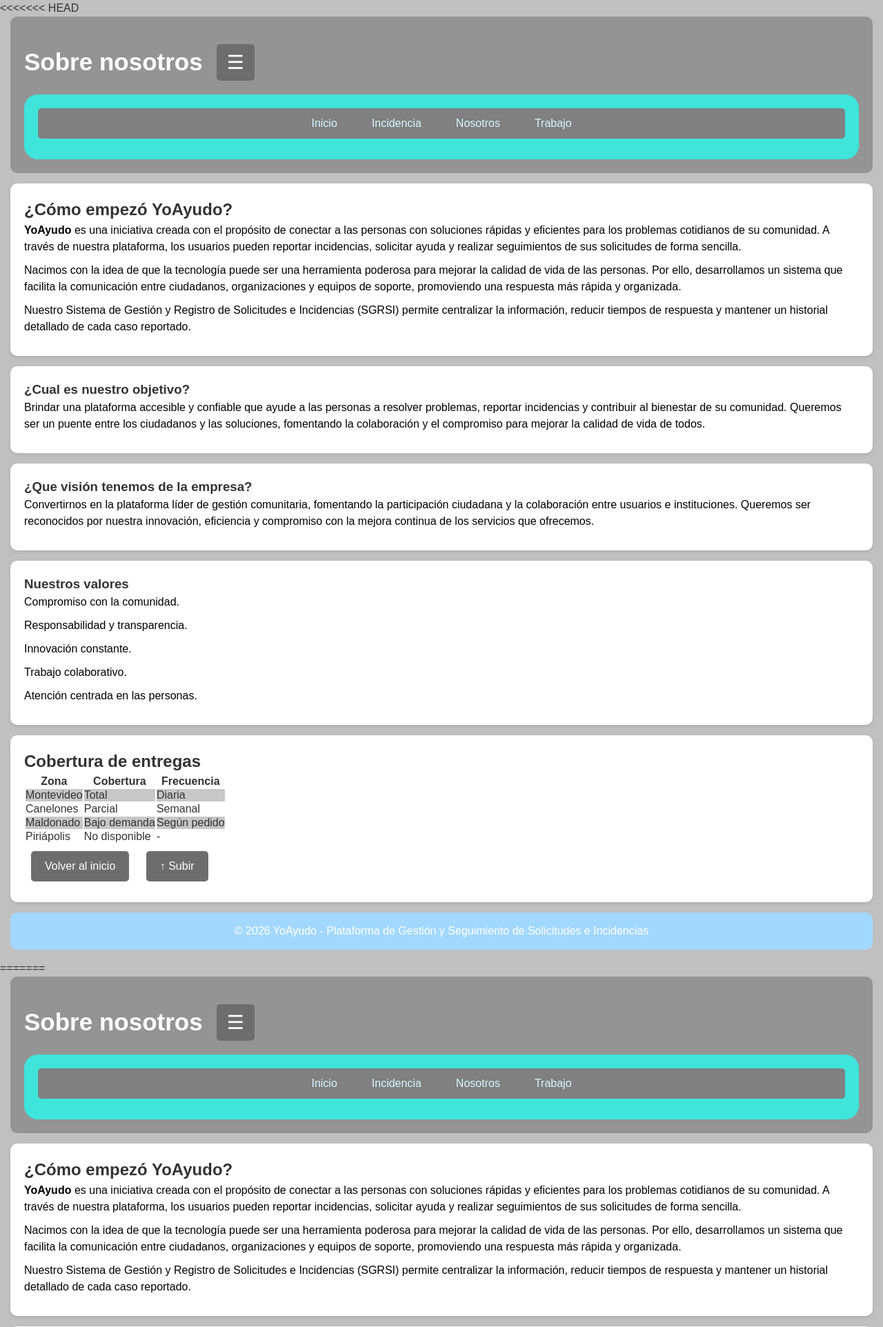
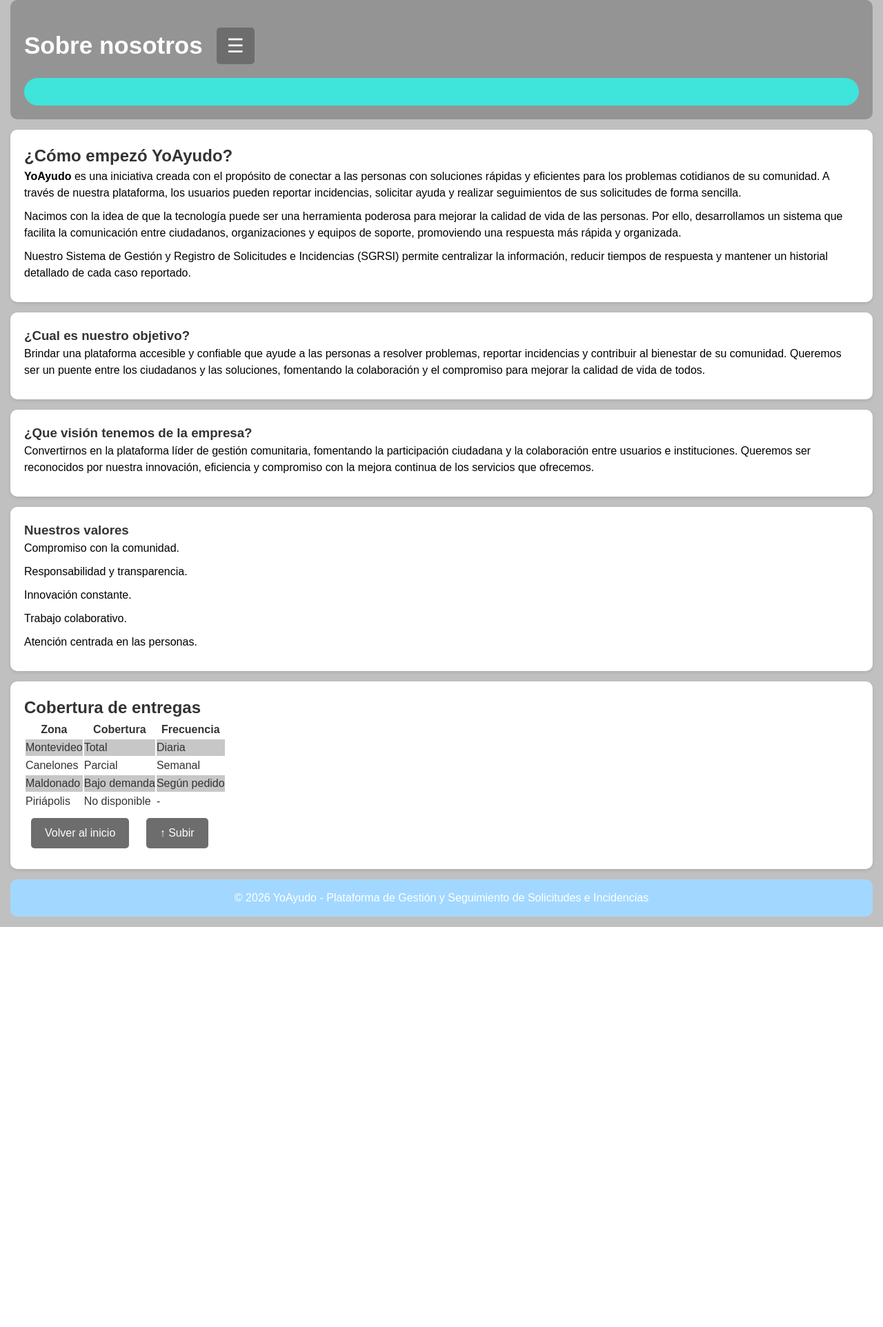
Before and after one commit to Bruno-Correa083/proyecto-incidencias-personal, a PHP site: page /nosotros.html in a window 1280 px wide. Shown: the top 1924 px of the page at 69% size. After the commit the page ends 1344 px from the top, so only its background shows below. Run offline with PHP 8.4, Linux system fonts and the light colour scheme.

Commit message:
version 1.0.0

```diff
--- a/assets/style/style.css
+++ b/assets/style/style.css
@@ -56,7 +56,6 @@ nav{
     background-color: #69bdf1;
     padding: 20px;
     border-radius: 20px;
-    text-align: center;
 }
 
 .nav-container{
@@ -66,83 +65,11 @@ nav{
     flex-wrap: wrap;
 }
 
-.logo{
-
-    justify-content: space-between;
-    align-items: center;
-    width: 100%;
-}
-
-.menu{
-    display: none;
-    list-style: none;
-    gap: 20px;
-    width: 100%;
-    background-color: grey;
-    border-radius: 5px;
-    padding: 10px;
-    text-align: center;
-}
-
-.menu.abierto{
-    display: flex;
-    justify-content: center;
-}
-
-.menu li{
-    margin: 0;
-}
-
-.menu li a{
-    justify-content: space-between;
-    flex-wrap: wrap;
-}
-
-nav {
-    background-color: #3fe4db;
+nav .logo{
+    background-color: #217ab2;
     padding: 20px;
     border-radius: 20px;
 
-}
-nav .logo{
-    background-color: #69bdf1;
-    padding: 20px;
-    border-radius: 20px;
-    justify-content: center;
-
-}
-
-.menu {
-    list-style: none;
-
-    display: flex;
-    justify-content: center;
-    align-items: center;
-    gap: 20px;
-
-    padding: 0;
-}
-
-.menu li a {
-    color: rgb(213, 248, 255);
-    text-decoration: none;
-    font-size: 16px;
-    padding: 10px 15px;
-    border-radius: 5px;
-    transition: all 0.3s ease;
-    display: block;
-}
-
-.menu li a:hover{
-    background-color: #50e8ff;
-    color: rgb(88, 138, 255);
-    transform: translateY(-2px);
-    transition: 0.3s;
-}
-
-.menu li a:hover {
-    background-color: #50e8ff;
-    color: rgb(88, 138, 255);
 }
 
 .login-form{
@@ -351,102 +281,117 @@ label {
     max-width: 400px;
 }
 
+.NavegaMenu{
+    width:100%;
+    background-color:#3fe4db;
+    padding:20px;
+    border-radius:20px;
+    display:center;
+}
 
-.btnMenu, .btnformularioAltaUsuario, .btncerrarAltaUsuario{
-    display: none;
+.menu{
+    display:none;
+    flex-direction:column;
+    width:100%;
+    background:#6d6d6d;
+    color:white;
+    padding:20px;
+}
+.menu li{
+    margin:0;
+}
+
+.menu li a{
+    color:rgb(213,248,255);
+    text-decoration:none;
+    font-size:16px;
+    padding:10px 15px;
+    border-radius:5px;
+    display:block;
+    transition:0.3s;
+}
+
+.menu li a:hover{
+    background-color:#50e8ff;
+    color:rgb(88,138,255);
 }
 
 .btnMenu{
-    display: block;
-    font-size: 28px;
-    background: #6d6d6d;
-    border: none;
-    color: white;
-    cursor: pointer;
-
-    padding: 10px 15px;
-    border-radius: 5px;
-
+    display:block;
+    font-size:28px;
+    background:#6d6d6d;
+    color:white;
+    border:none;
+    cursor:pointer;
+    padding:10px 15px;
+    border-radius:5px;
 }
 
-.NavegaMenu{
-    display: flex;
-    flex-direction: column;
-    width: 100%;
-}
+.menu.abierto{
 
+        display:flex;
+
+    }
 @media (max-width:576px){
 
     body{
         font-size: 14px;
     }
 
-    header{
-        flex-direction: column;
-        gap: 15px;
-        background-color: #8899a5;
-        color: white;
-        font-size: 18px;
-        padding: 20px;
-        border-radius: 10px;
-        margin: 0 15px;
-        display: flex;
-        align-items: center;
-        flex-wrap: wrap;
+     header{
+        flex-direction:column;
     }
 
     .btnMenu{
-        display: block;
-        width: 100%;
-        text-align: right;
+        display:block;
+        background:#6d6d6d;
+        color:white;
     }
-
-    .NavegaMenu, .btnformularioAltaUsuario, .btncerrarAltaUsuario{
-        display: flex;
-        display: none;
-        width: 100%;
-        flex-direction: column;
-    }
-
     .menu{
-        display: none;
-        flex-direction: column;
-        width: 100%;
-        gap: 10px;
-        margin-top: 10px;
+        display:none;
+        flex-direction:column;
+        width:100%;
+        background:#6d6d6d;
+        color:white;
+        padding:20px;
     }
 
     .menu.abierto{
-        display: flex;
-        justify-content: center;
-        flex-direction: column;
-        width: 100%;
-        gap: 10px;
+
+        display:flex;
+
     }
 
     .menu li{
         width: 100%;
-        text-align: center;
+        margin:0;
     }
 
     .menu li a{
-        display: block;
         width: 100%;
-        padding: 10px;
     }
-
     label{
         width: 100%;
     }
 
-    img{
-        width: 100%;
-        height: auto;
-    }
-    .logo{
-    flex-direction: row;
-    width: 100%;
-    }
+.logo{
+    width:100%;
+    display:flex;
+    justify-content:center;
+    align-items:center;
+    flex-direction:column;
+    text-align:center;
+}
+
+
+
+.imagenLogo{
+    max-width:250px
+}
+
+.slogan{
+    font-size:18px;
+}
 
     .imagenLogo{
     max-width: 200px;
--- a/index.html
+++ b/index.html
@@ -8,9 +8,7 @@
 <body id="Sube">
 <header>
             <h1>SGRSI</h1>
-             <button type="button" id="btnMenu" class="btnMenu" aria-label="Abrir menú">
-                ☰
-            </button>
+           <button type="button" id="btnMenu" class="btnMenu">☰</button>
 <nav class="NavegaMenu">
 <ul class="menu" id="menu">
 <li><a href="index.html">Inicio</a></li>
--- a/nosotros.html
+++ b/nosotros.html
@@ -1,4 +1,3 @@
-<<<<<<< HEAD
 <!DOCTYPE html>
 <html lang="es">
 <head>
@@ -11,9 +10,7 @@
 
 <header>
     <h1>Sobre nosotros</h1>
-   <button type="button" id="btnMenu" class="btnMenu" aria-label="Abrir menú">
-                ☰
-            </button>
+    <button type="button" id="btnMenu" class="btnMenu">☰</button>
 <nav class="NavegaMenu">
 <ul class="menu" id="menu">
 <li><a href="index.html">Inicio</a></li>
@@ -115,122 +112,4 @@
 </footer>
 <script src="JS/administrador.js"></script>
 </body>
-=======
-<!DOCTYPE html>
-<html lang="es">
-<head>
-    <meta charset="UTF-8">
-    <title>Sobre nosotros</title>
-    <link rel="stylesheet" href="assets/style/style.css">
-</head>
-
-<body id="Sube">
-
-<header>
-    <h1>Sobre nosotros</h1>
-   <button type="button" id="btnMenu" class="btnMenu" aria-label="Abrir menú">
-                ☰
-            </button>
-    <nav class="NavegaMenu">
-    <ul class="menu" id="menu">
-        <li><a href="index.html">Inicio</a></li>
-        <li><a href="incidencia.html">Incidencia</a></li>
-        <li><a href="nosotros.html">Nosotros</a></li>
-        <li><a href="trabajo.html">Trabajo</a></li>
-    </ul>
-    </nav>
-</header>
-
-<section>
-<h2>¿Cómo empezó YoAyudo?</h2>
-
-<p>
-    <strong>YoAyudo</strong> es una iniciativa creada con el propósito de conectar a las personas con soluciones rápidas y eficientes para los problemas cotidianos
-     de su comunidad. A través de nuestra plataforma, los usuarios pueden reportar incidencias, solicitar ayuda y realizar seguimientos de sus solicitudes de forma sencilla.
-</p>
-
-<p>
-    Nacimos con la idea de que la tecnología puede ser una herramienta poderosa para mejorar la calidad de vida de las personas.
-     Por ello, desarrollamos un sistema que facilita la comunicación entre ciudadanos, organizaciones y equipos de soporte, promoviendo una respuesta más rápida y organizada.
-</p>
-
-<p>
-    Nuestro Sistema de Gestión y Registro de Solicitudes e Incidencias (SGRSI) permite centralizar la información,
-     reducir tiempos de respuesta y mantener un historial detallado de cada caso reportado.
-</p>
-</section>
-
-<section>
-<h3>¿Cual es nuestro objetivo?</h3>
-<p>
-    Brindar una plataforma accesible y confiable que ayude a las personas a resolver problemas, reportar incidencias y
-    contribuir al bienestar de su comunidad. Queremos ser un puente entre los ciudadanos y las soluciones, fomentando la colaboración y
-    el compromiso para mejorar la calidad de vida de todos.
-</p>
-
-</section>
-
-<section>
-<h3>¿Que visión tenemos de la empresa?</h3>
-<p>
-    Convertirnos en la plataforma líder de gestión comunitaria, fomentando la participación ciudadana y
-    la colaboración entre usuarios e instituciones. Queremos ser reconocidos por nuestra innovación, eficiencia y
-    compromiso con la mejora continua de los servicios que ofrecemos.
-</p>
-</section>
-
-<section>
-<h3>Nuestros valores</h3>
-<ul>
-    <li>Compromiso con la comunidad.</li>
-    <li>Responsabilidad y transparencia.</li>
-    <li>Innovación constante.</li>
-    <li>Trabajo colaborativo.</li>
-    <li>Atención centrada en las personas.</li>
-</ul>
-</section>
-<section>
-
-        <div>
-    <h2>Cobertura de entregas</h2>
-
-    <table>
-        <tr>
-            <th>Zona</th>
-            <th>Cobertura</th>
-            <th>Frecuencia</th>
-        </tr>
-        <tr>
-            <td>Montevideo</td>
-            <td>Total</td>
-            <td>Diaria</td>
-        </tr>
-        <tr>
-            <td>Canelones</td>
-            <td>Parcial</td>
-            <td>Semanal</td>
-        </tr>
-        <tr>
-            <td>Maldonado</td>
-            <td>Bajo demanda</td>
-            <td>Según pedido</td>
-        </tr>
-        <tr>
-            <td>Piriápolis</td>
-            <td>No disponible</td>
-            <td>-</td>
-        </tr>
-    </table>
-    <a href="index.html" class="btn">Volver al inicio</a>
-    <a href="#Sube" class="Sube">↑ Subir</a>
-    </div>
-
-</section>
-
-<footer>
-    © 2026 YoAyudo - Plataforma de Gestión y Seguimiento de Solicitudes e Incidencias
-</footer>
-<script src="JS/administrador.js"></script>
-</body>
->>>>>>> 7c0461c50ced143774390e558d4f98d33314457e
 </html>
--- a/trabajo.html
+++ b/trabajo.html
@@ -9,10 +9,7 @@
 <body id="Sube">
 <header>
     <h1>Trabajá con nosotros</h1>
-     <button type="button" id="btnMenu" class="btnMenu" aria-label="Abrir menú">
-                ☰
-            </button>
-
+      <button type="button" id="btnMenu" class="btnMenu">☰</button>
 <nav class="NavegaMenu">
 <ul class="menu" id="menu">
 <li><a href="index.html">Inicio</a></li>
```
Also changed, not shown: other parts of assets/style/style.css (+31 -28 lines), JS/administrador.js (+28 -43 lines), incidencia.html (+2 -15 lines). Lines whose indentation alone changed are shown as unchanged.
